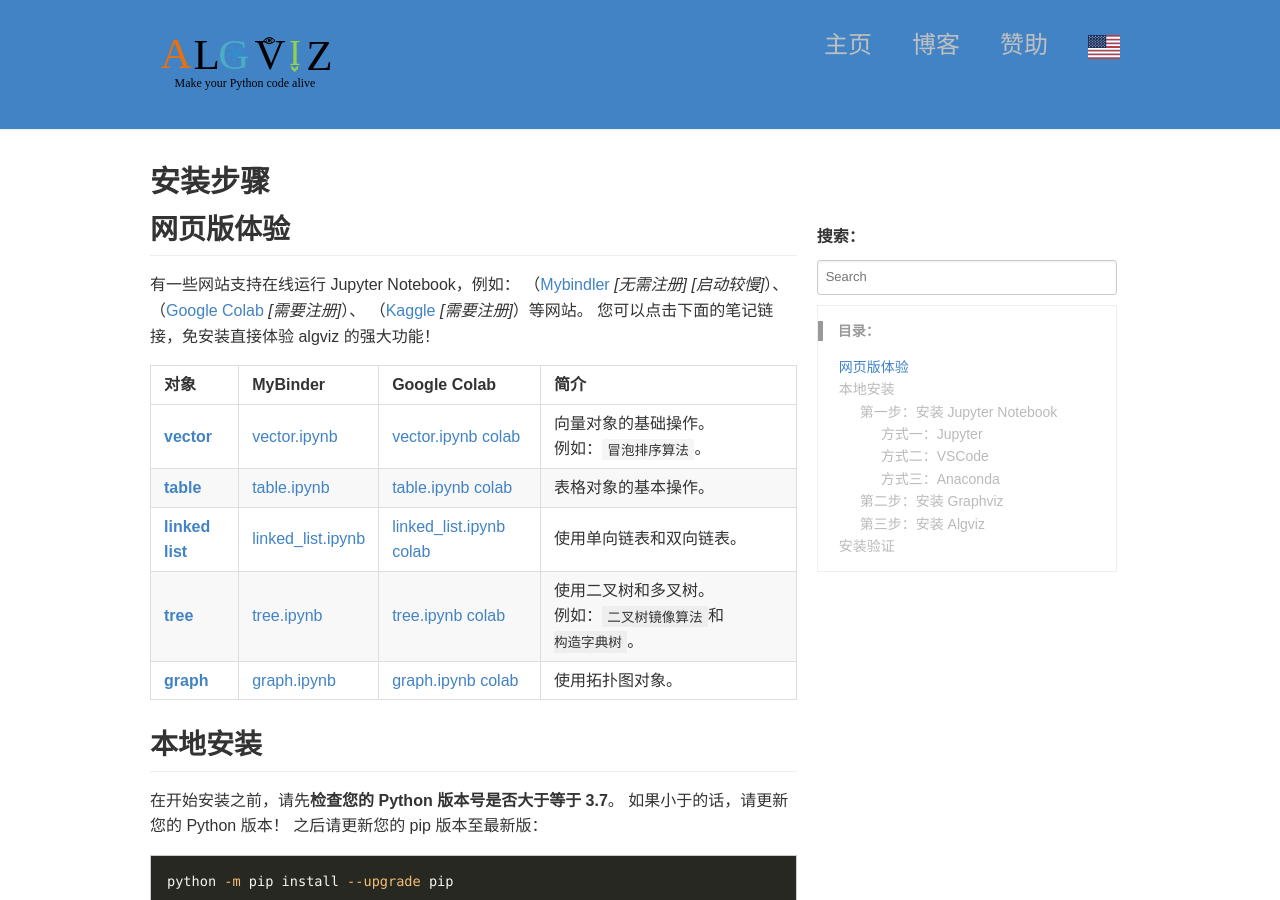
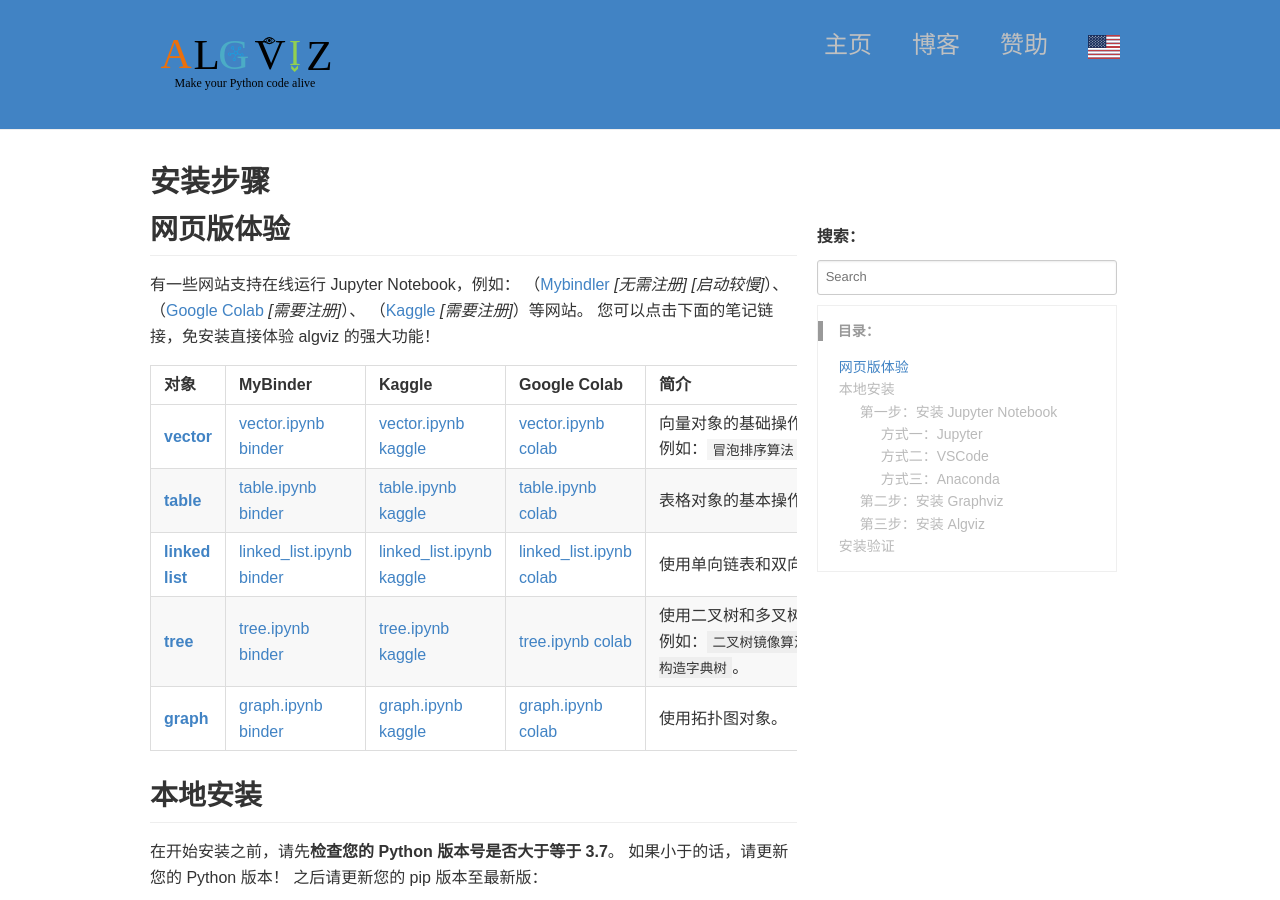
Before and after one commit to zjl9959/algviz.com, a Jekyll site: the page built from cn/installation.md, in a window 1280 px wide and 900 px high. Built offline with Jekyll 4.4.1, drawn with Linux system fonts in a browser that asks for light colours; some web fonts are replaced.

Commit message:
Add kaggle notebook links.

```diff
--- a/_includes/footer.html
+++ b/_includes/footer.html
@@ -7,7 +7,7 @@
 
 <footer class="container">
       <div class="site-footer" role="contentinfo">
-        <div style="display:flex;flex-direction:row">
+        <div style="display:flex;flex-direction:row;margin-left:-20pt;">
             <div style="display:flex;flex-direction:column;flex-grow:1;align-items:center">
                 {% if page.lang == "zh" %}
                     <span style="margin-bottom: 2pt;"><b>站内导航</b></span>
@@ -50,7 +50,7 @@
             {% if site.components.share.enabled %}
                 <div class="share" style="display:inline;float:right;margin-top:-12pt">
                     {% if page.lang == "zh" %}
-                        <div class="share-component" data-disabled='twitter,facebook,linkedin'></div>
+                        <div class="share-component" data-disabled='qq,twitter,facebook,linkedin'></div>
                     {% elsif page.lang == "en" %}
                         <div class="share-component" data-disabled='qq,douban,qzone,weibo,wechat'></div>
                     {% endif %}
--- a/cn/installation.md
+++ b/cn/installation.md
@@ -14,13 +14,13 @@ lang: zh
 （[Kaggle](https://www.kaggle.com/) *[需要注册]*）等网站。
 您可以点击下面的笔记链接，免安装直接体验 algviz 的强大功能！
 
-| 对象         |  MyBinder            | Google Colab          |   简介                      |
-| :----           | :------                 | :---------                 | :-------                           |
-| **[vector]**      | [vector.ipynb]          | [vector.ipynb colab]       | 向量对象的基础操作。 <br> 例如：`冒泡排序算法`。 |
-| **[table]**       | [table.ipynb]           | [table.ipynb colab]        | 表格对象的基本操作。  |
-| **[linked list]** | [linked_list.ipynb]     | [linked_list.ipynb colab]  | 使用单向链表和双向链表。 |
-| **[tree]**        | [tree.ipynb]            | [tree.ipynb colab]         | 使用二叉树和多叉树。 <br> 例如：`二叉树镜像算法` 和 `构造字典树`。 |
-| **[graph]**       | [graph.ipynb]           | [graph.ipynb colab]        | 使用拓扑图对象。 |
+| 对象         |  MyBinder        |  Kaggle     | Google Colab          |   简介                      |
+| :----           | :------        | :-------         | :---------                 | :-------                           |
+| **[vector]**      | [vector.ipynb binder]    |    [vector.ipynb kaggle]     | [vector.ipynb colab]       | 向量对象的基础操作。 <br> 例如：`冒泡排序算法`。 |
+| **[table]**       | [table.ipynb binder]     |    [table.ipynb kaggle]     | [table.ipynb colab]        | 表格对象的基本操作。  |
+| **[linked list]** | [linked_list.ipynb binder]  |  [linked_list.ipynb kaggle]    | [linked_list.ipynb colab]  | 使用单向链表和双向链表。 |
+| **[tree]**        | [tree.ipynb binder]      |     [tree.ipynb kaggle]     | [tree.ipynb colab]         | 使用二叉树和多叉树。 <br> 例如：`二叉树镜像算法` 和 `构造字典树`。 |
+| **[graph]**       | [graph.ipynb binder]     |    [graph.ipynb kaggle]     | [graph.ipynb colab]        | 使用拓扑图对象。 |
 
 ## 本地安装
 
@@ -97,11 +97,16 @@ python tests/run.py
 [tree]: https://algviz.readthedocs.io/en/latest/api.html#module-algviz.tree
 [graph]: https://algviz.readthedocs.io/en/latest/api.html#algviz.graph.parseGraph
 [GraphNode]: https://algviz.readthedocs.io/en/latest/api.html#algviz.graph.GraphNode
-[vector.ipynb]: https://mybinder.org/v2/gh/zjl9959/algviz/main?labpath=examples%2Fvector.ipynb
-[table.ipynb]: https://mybinder.org/v2/gh/zjl9959/algviz/main?labpath=examples%2Ftable.ipynb
-[linked_list.ipynb]: https://mybinder.org/v2/gh/zjl9959/algviz/main?labpath=examples%2Flinked_list.ipynb
-[tree.ipynb]: https://mybinder.org/v2/gh/zjl9959/algviz/main?labpath=examples%2Ftree.ipynb
-[graph.ipynb]: https://mybinder.org/v2/gh/zjl9959/algviz/main?labpath=examples%2Fgraph.ipynb
+[vector.ipynb binder]: https://mybinder.org/v2/gh/zjl9959/algviz/main?labpath=examples%2Fvector.ipynb
+[table.ipynb binder]: https://mybinder.org/v2/gh/zjl9959/algviz/main?labpath=examples%2Ftable.ipynb
+[linked_list.ipynb binder]: https://mybinder.org/v2/gh/zjl9959/algviz/main?labpath=examples%2Flinked_list.ipynb
+[tree.ipynb binder]: https://mybinder.org/v2/gh/zjl9959/algviz/main?labpath=examples%2Ftree.ipynb
+[graph.ipynb binder]: https://mybinder.org/v2/gh/zjl9959/algviz/main?labpath=examples%2Fgraph.ipynb
+[vector.ipynb kaggle]: https://www.kaggle.com/code/algviz/vector-example
+[table.ipynb kaggle]: https://www.kaggle.com/algviz/table-example
+[linked_list.ipynb kaggle]: https://www.kaggle.com/algviz/linked-list-example
+[tree.ipynb kaggle]: https://www.kaggle.com/algviz/tree-example
+[graph.ipynb kaggle]: https://www.kaggle.com/algviz/graph-example
 [vector.ipynb colab]: https://colab.research.google.com/drive/1RgAoKbiSBXdSvBg65pwu9pJp5bQL1pCs?usp=sharing
 [table.ipynb colab]: https://colab.research.google.com/drive/1GH6XgKDpUA2GKxiLm5tljp19wUvmnDxO?usp=sharing
 [linked_list.ipynb colab]: https://colab.research.google.com/drive/1rsg-6irXzQODPi6DUZhtu-pKq_r55hwV?usp=sharing
```
Also changed, not shown: en/installation.md (+17 -12 lines).
